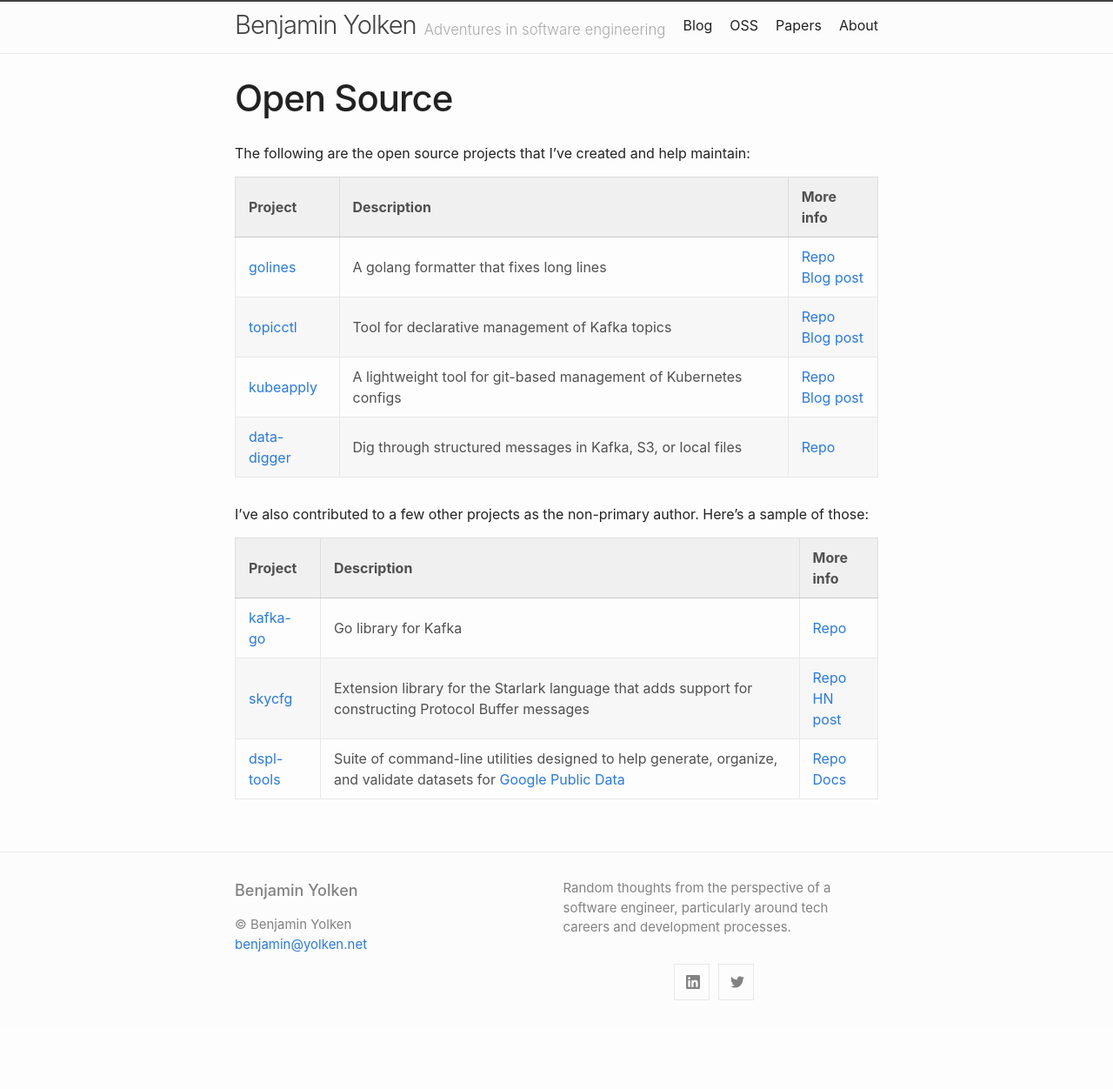
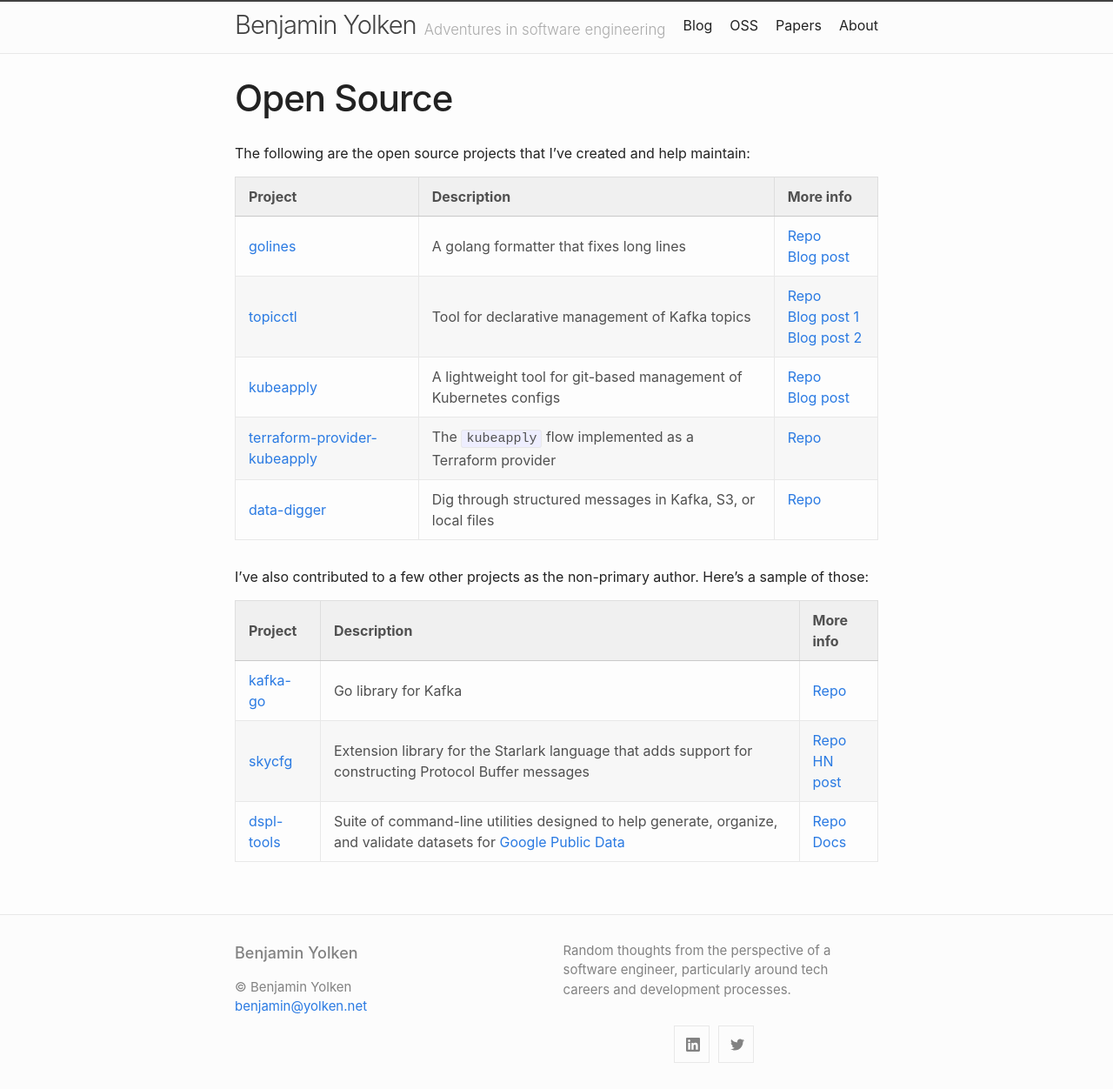
Before and after one commit to yolken/yolken-blog, a Jekyll site: the page built from site/open-source.md, in a window 1280 px wide. Shown: the whole page at 87% size. Built offline with Jekyll 4.4.1, drawn with Linux system fonts in a browser that asks for light colours; before the commit the page ends 1180 px from its top, so only the background shows below that.

Commit message:
Update formatting

```diff
--- a/site/open-source.md
+++ b/site/open-source.md
@@ -10,9 +10,10 @@ The following are the open source projects that I've created and help maintain:
 | Project  | Description | More info |
 |---|---|---|
 | [golines](https://github.com/segmentio/golines) | A golang formatter that fixes long lines | [Repo](https://github.com/segmentio/golines)<br/>[Blog post](/blog/cleaner-go-code-golines) |
-| [topicctl](https://github.com/segmentio/topicctl) | Tool for declarative management of Kafka topics | [Repo](https://github.com/segmentio/topicctl)<br/>[Blog post](https://segment.com/blog/easier-management-of-Kafka-topics-with-topicctl/) |
+| [topicctl](https://github.com/segmentio/topicctl) | Tool for declarative management of Kafka topics | [Repo](https://github.com/segmentio/topicctl)<br/>[Blog post 1](https://segment.com/blog/easier-management-of-Kafka-topics-with-topicctl/)<br/>[Blog post 2](https://segment.com/blog/topicctl-v1/) |
 | [kubeapply](https://github.com/segmentio/kubeapply) | A lightweight tool for git-based management of Kubernetes configs | [Repo](https://github.com/segmentio/kubeapply)<br/>[Blog post](https://segment.com/blog/kubernetes-configuration/) |
-| [data-digger](https://github.com/segmentio/data-digger) | Dig through structured messages in Kafka, S3, or local files | [Repo](https://github.com/segmentio/data-digger) |
+| [terraform-provider-kubeapply](https://github.com/segmentio/terraform-provider-kubeapply) | The `kubeapply` flow implemented as a Terraform provider | [Repo](https://github.com/segmentio/terraform-provider-kubeapply) &nbsp; &nbsp; &nbsp; &nbsp; &nbsp; &nbsp; &nbsp; &nbsp; |
+| [data-digger](https://github.com/segmentio/data-digger) | Dig through structured messages in Kafka, S3, or local files | [Repo](https://github.com/segmentio/data-digger) &nbsp; &nbsp; &nbsp; &nbsp; &nbsp; &nbsp; &nbsp; &nbsp; |
 
 I've also contributed to a few other projects as the non-primary author. Here's
 a sample of those:
```
Also changed, not shown: site/papers.md (+1 -0 lines).
